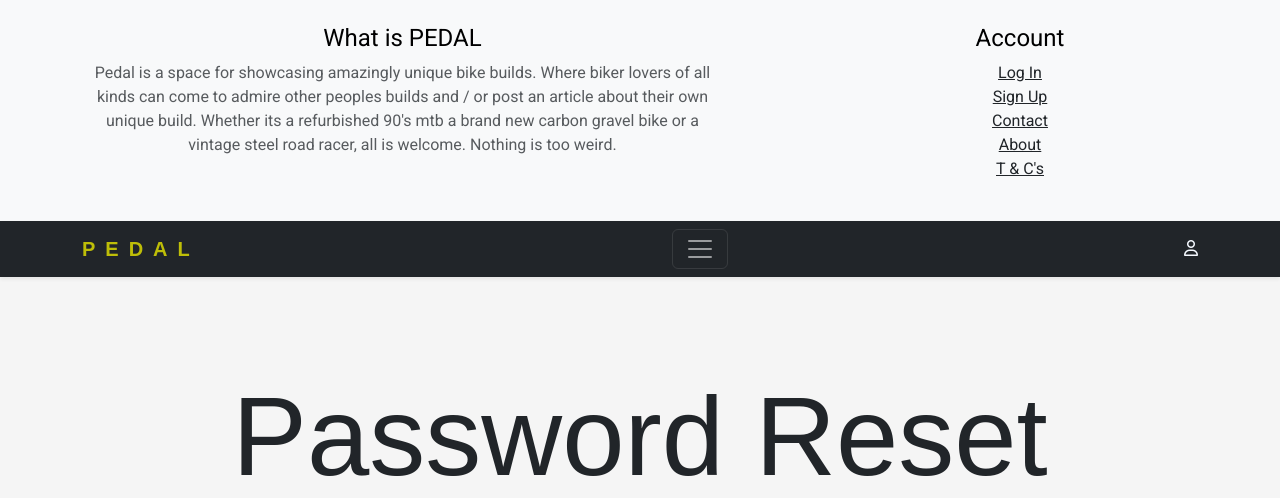
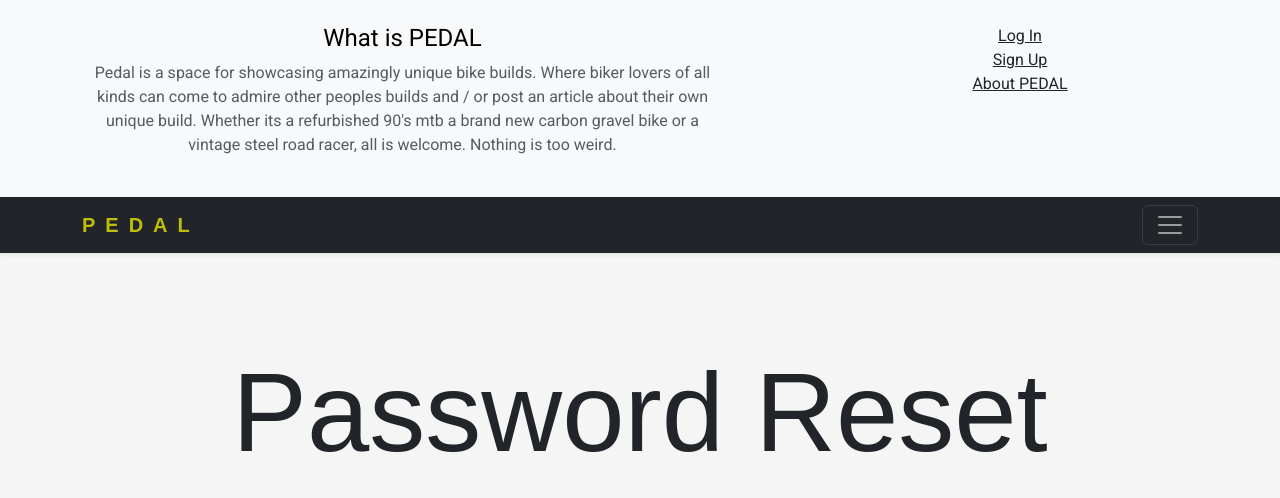
Before and after one commit to dylankane/pedal, a Django app: page /accounts/password/reset/ in a window 1280 px wide, after a click that opens the changed part. Shown: the top 498 px of the page. Run offline with Django 3.2, Linux system fonts and the light colour scheme; some libraries are stand-ins or nearby versions; some web fonts are replaced.

Commit message:
Make changes to navbar in the base.html template

```diff
--- a/templates/base.html
+++ b/templates/base.html
@@ -32,19 +32,15 @@
                         </p>
                     </div>
                     <div class="col-sm-4 offset-md-1 py-4">
-                        <h4>Account</h4>
                         <ul class="list-unstyled">
 
                             {% if user.is_authenticated %}
                                 <li><a href="{% url 'account_logout' %}" class="text-dark">Log Out</a></li>
-                                <li><a href="{% url 'create_post' %}" class="text-dark">Show your build</a></li>
                             {% else %}
                             <li><a href="{% url 'account_login' %}" class="text-dark">Log In</a></li>
                             <li><a href="{% url 'account_signup' %}" class="text-dark">Sign Up</a></li>
                             {% endif %}
-                            <li><a href="#" class="text-dark">Contact</a></li>
-                            <li><a href="#" class="text-dark">About</a></li>
-                            <li><a href="#" class="text-dark">T & C's</a></li>
+                            <li><a href="#" class="text-dark">About PEDAL</a></li>
                         </ul>
                     </div>
                 </div>
@@ -52,12 +48,18 @@
         </div>
         <div class="navbar navbar-dark bg-dark shadow-sm">
             <div class="container">
-                <a href="{% url 'home' %}" class="navbar-brand d-flex align-items-center" data-mdb-ripple-color="light"><strong>PEDAL</strong></a>
-                <button class="navbar-toggler" type="button" data-bs-toggle="collapse" data-bs-target="#navbarHeader"
-                    aria-controls="navbarHeader" aria-expanded="false" aria-label="Toggle navigation">
-                    <span class="navbar-toggler-icon"></span>
-                </button>
-                <a href="{% url 'profile' %}"><i class="fa-sharp fa-regular fa-user" style="color: #f5f9ff;"></i></a>
+                <div>
+                    <a href="{% url 'home' %}" class="navbar-brand d-flex align-items-center" data-mdb-ripple-color="light"><strong>PEDAL</strong></a>
+                </div>
+                <div>
+                    {%if user.is_authenticated%}
+                    <a href="{% url 'profile' %}"><i class="fa-sharp fa-regular fa-user fa-xl" style="color: #f5f9ff;"></i></a>
+                    {% endif %}
+                    <button class="navbar-toggler" type="button" data-bs-toggle="collapse" data-bs-target="#navbarHeader"
+                        aria-controls="navbarHeader" aria-expanded="false" aria-label="Toggle navigation" style="color: #f5f9ff;">
+                        <span class="navbar-toggler-icon"></span>
+                    </button>
+                </div>
             </div>
         </div>
     </header>
```
